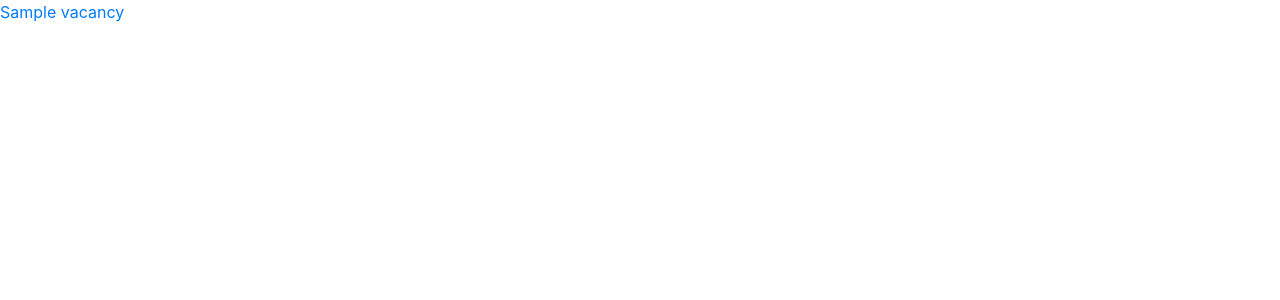
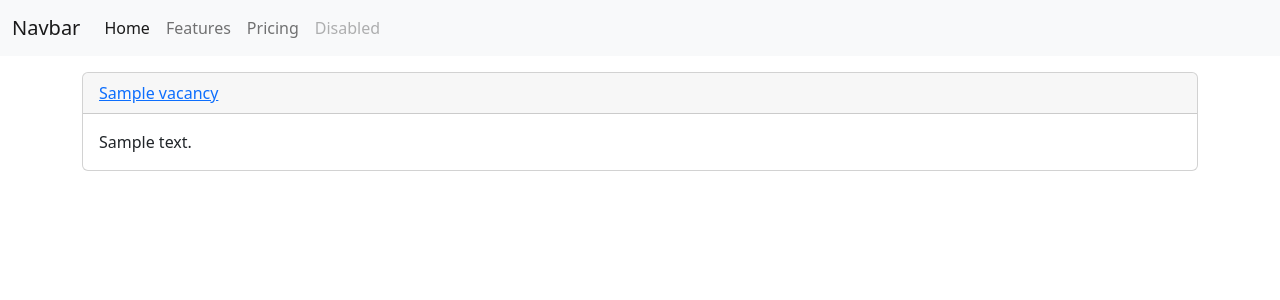
Before and after one commit to satipoff/scraping_service, a Django app: page / in a window 1280 px wide. Before the commit the part shown is almost empty. Shown: the top 300 px of the page. Run offline with Django 4.2, Linux system fonts and the light colour scheme; tables that the repository leaves empty hold one stand-in row (values such as "Sample post").

Commit message:
[INFO]: (020) Modified 🚀

```diff
--- /dev/null
+++ b/src/scraping/templates/scraping/home.html
@@ -0,0 +1,17 @@
+{% extends "scraping/base.html" %}
+
+{% block title %} Home {% endblock %}
+
+{% block content %}
+{% for obj in object_list %}
+        <div class="card my-3">
+          <div class="card-header">
+            <a href="{{obj.url}}">{{obj.title}}</a>
+          </div>
+          <div class="card-body">
+            <p class="card-text">{{ obj.description }}</p>
+          </div>
+        </div>
+
+{% endfor %}
+{% endblock %}
--- a/src/templates/scraping/base.html
+++ b/src/templates/scraping/base.html
@@ -5,18 +5,47 @@
     <meta charset="utf-8">
     <meta name="viewport" content="width=device-width, initial-scale=1, shrink-to-fit=no">
 
+
+
     <!-- Bootstrap CSS -->
-    <link rel="stylesheet" href="https://cdn.jsdelivr.net/npm/bootstrap@4.3.1/dist/css/bootstrap.min.css" integrity="sha384-ggOyR0iXCbMQv3Xipma34MD+dH/1fQ784/j6cY/iJTQUOhcWr7x9JvoRxT2MZw1T" crossorigin="anonymous">
-
+    <link href="https://cdn.jsdelivr.net/npm/bootstrap@5.2.0/dist/css/bootstrap.min.css" rel="stylesheet" integrity="sha384-gH2yIJqKdNHPEq0n4Mqa/HGKIhSkIHeL5AyhkYV8i59U5AR6csBvApHHNl/vI1Bx" crossorigin="anonymous">
     <title>{% block title %}Mening End Zo'r Saytim{% endblock %}</title>
   </head>
   <body>
-    {% block content %} {% endblock %}
+    <nav class="navbar navbar-expand-lg bg-light">
+      <div class="container-fluid">
+        <a class="navbar-brand" href="#">Navbar</a>
+        <button class="navbar-toggler" type="button" data-bs-toggle="collapse" data-bs-target="#navbarNav"
+                aria-controls="navbarNav" aria-expanded="false" aria-label="Toggle navigation">
+          <span class="navbar-toggler-icon"></span>
+        </button>
+        <div class="collapse navbar-collapse" id="navbarNav">
+          <ul class="navbar-nav">
+            <li class="nav-item">
+              <a class="nav-link active" aria-current="page" href="#">Home</a>
+            </li>
+            <li class="nav-item">
+              <a class="nav-link" href="#">Features</a>
+            </li>
+            <li class="nav-item">
+              <a class="nav-link" href="#">Pricing</a>
+            </li>
+            <li class="nav-item">
+              <a class="nav-link disabled">Disabled</a>
+            </li>
+          </ul>
+        </div>
+      </div>
+    </nav>
+    <div class="container">
+      {% block content %}{% endblock %}
+    </div>
 
     <!-- Optional JavaScript -->
     <!-- jQuery first, then Popper.js, then Bootstrap JS -->
-    <script src="https://code.jquery.com/jquery-3.3.1.slim.min.js" integrity="sha384-q8i/X+965DzO0rT7abK41JStQIAqVgRVzpbzo5smXKp4YfRvH+8abtTE1Pi6jizo" crossorigin="anonymous"></script>
-    <script src="https://cdn.jsdelivr.net/npm/popper.js@1.14.7/dist/umd/popper.min.js" integrity="sha384-UO2eT0CpHqdSJQ6hJty5KVphtPhzWj9WO1clHTMGa3JDZwrnQq4sF86dIHNDz0W1" crossorigin="anonymous"></script>
-    <script src="https://cdn.jsdelivr.net/npm/bootstrap@4.3.1/dist/js/bootstrap.min.js" integrity="sha384-JjSmVgyd0p3pXB1rRibZUAYoIIy6OrQ6VrjIEaFf/nJGzIxFDsf4x0xIM+B07jRM" crossorigin="anonymous"></script>
+    <script src="https://cdn.jsdelivr.net/npm/bootstrap@5.2.0/dist/js/bootstrap.bundle.min.js" integrity="sha384-A3rJD856KowSb7dwlZdYEkO39Gagi7vIsF0jrRAoQmDKKtQBHUuLZ9AsSv4jD4Xa" crossorigin="anonymous"></script>
+    <script src="https://cdn.jsdelivr.net/npm/@popperjs/core@2.11.5/dist/umd/popper.min.js" integrity="sha384-Xe+8cL9oJa6tN/veChSP7q+mnSPaj5Bcu9mPX5F5xIGE0DVittaqT5lorf0EI7Vk" crossorigin="anonymous"></script>
+    <script src="https://cdn.jsdelivr.net/npm/bootstrap@5.2.0/dist/js/bootstrap.min.js" integrity="sha384-ODmDIVzN+pFdexxHEHFBQH3/9/vQ9uori45z4JjnFsRydbmQbmL5t1tQ0culUzyK" crossorigin="anonymous"></script>
+
   </body>
 </html>
--- a/src/templates/scraping/home.html
+++ /dev/null
@@ -1,9 +0,0 @@
-{% extends "scraping/base.html" %}
-
-{% block title %} Home {% endblock %}
-
-{% block content %}
-{% for obj in object_list %}
-        <p><a href="{{obj.url}}">{{obj.title}}</a></p>
-{% endfor %}
-{% endblock %}
```
